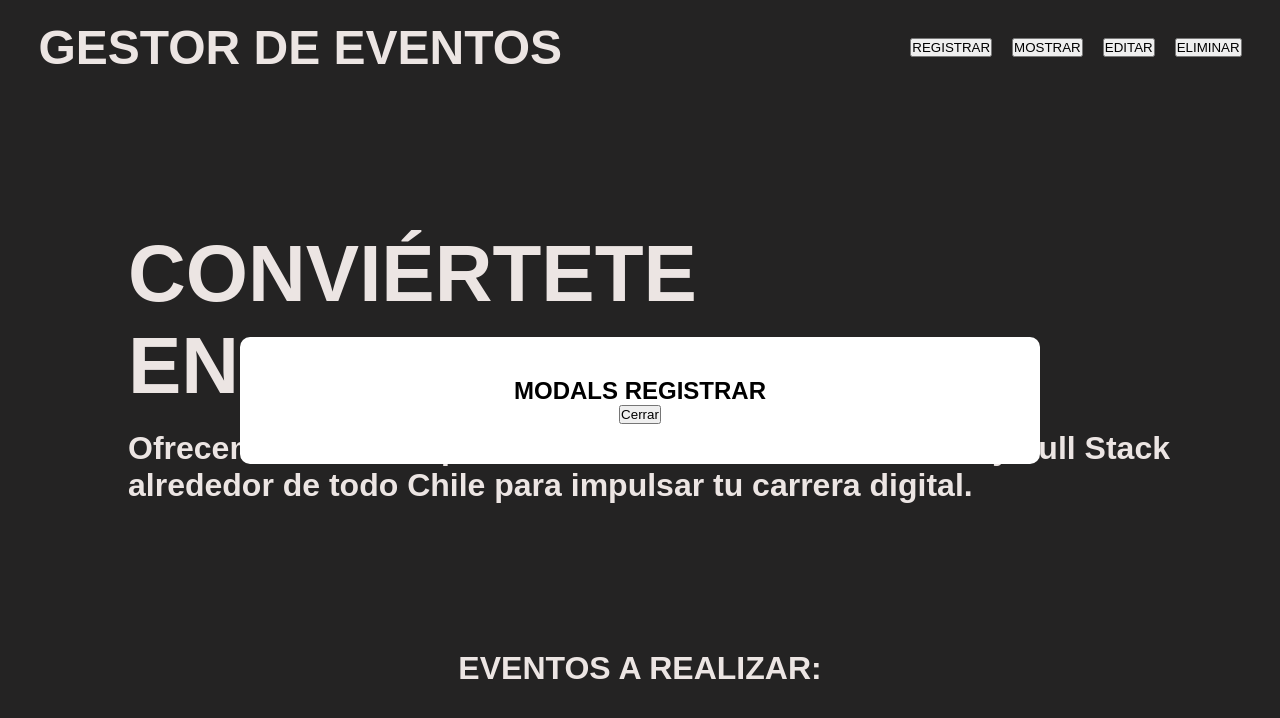
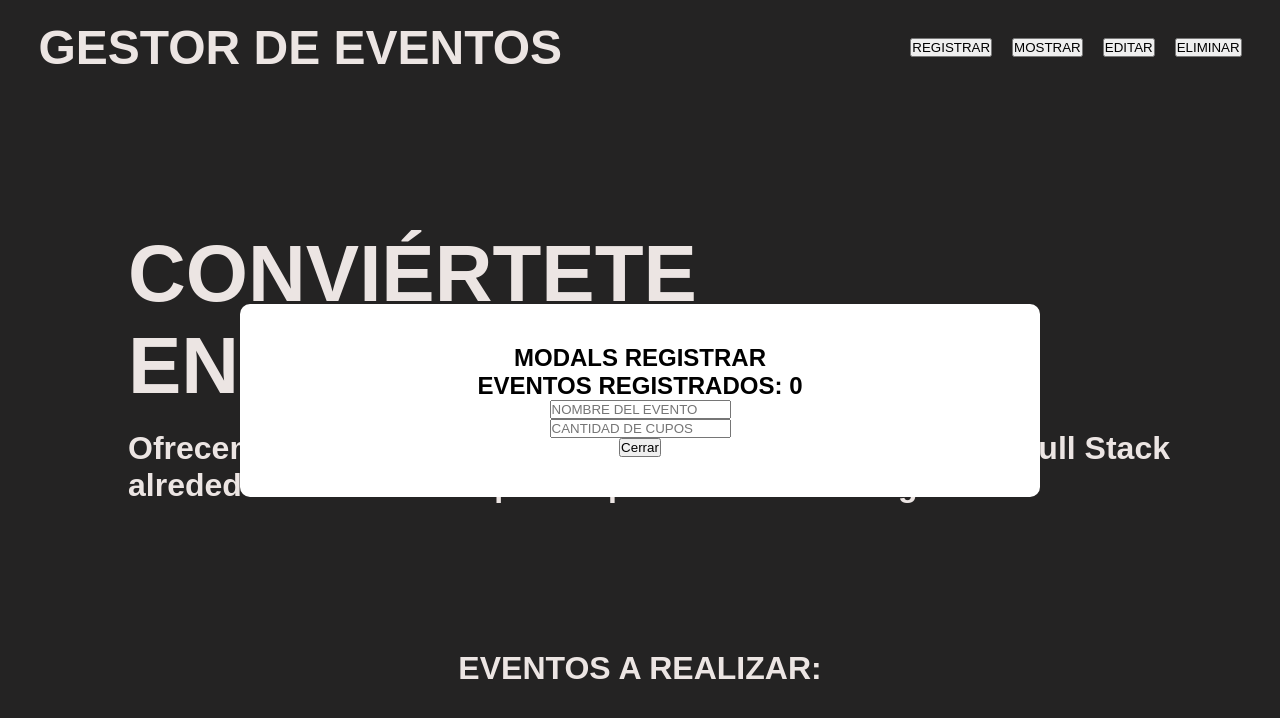
Before and after one commit to Victor-V-G/iei-react-prueba, a Next.js app: page / in a window 1280 px wide. Both pictures are taken after a click on the button "REGISTRAR". Shown: the top 718 px of the page. Built offline with nearby package versions, Linux system fonts and the light colour scheme; a web font is replaced by a local one.

Commit message:
COMPONENTES FORM
se creo un componente que maneja el form de registro, el cual este sera llamado del ModalsRegistrar para ser mostrado dentro de este, funcionando correctamente debido a que esta capturando lo escribido por el usuario y mostrado en el Modals

```diff
--- a/src/app/components/ModalsRegistrar.tsx
+++ b/src/app/components/ModalsRegistrar.tsx
@@ -1,6 +1,7 @@
 import React from 'react'
 import { InterfaceModalsProps } from '../interfaces/InterfaceModalsProps'
 import './modals.styles.css'
+import RegistrarDatosEvento from './RegistrarEvento'
 
 const ModalsRegistrar = ({isOpen, closeModal}: InterfaceModalsProps) => {
     if (!isOpen) return null
@@ -9,6 +10,7 @@ const ModalsRegistrar = ({isOpen, closeModal}: InterfaceModalsProps) => {
     <div className="ModalsBox">
       <div className="ModalsContent">
         <h1>MODALS REGISTRAR</h1>
+        <RegistrarDatosEvento/>
         <button onClick={closeModal}>Cerrar</button>
       </div>
     </div>
--- /dev/null
+++ b/src/app/components/RegistrarEvento.tsx
@@ -0,0 +1,40 @@
+'use client'
+
+import { useState, useEffect } from "react"
+import { InterfaceDatosEventos } from "../interfaces/InterfaceDatosEventos"
+
+const initialStateDatosEventos: InterfaceDatosEventos={
+    nombreDelEvento: "",
+    cantidadDeCupos: 0
+}
+
+const RegistrarDatosEvento = ()=> {
+    const miStorage = window.localStorage
+    const [DatosEventos, setDatosEventos] = useState(initialStateDatosEventos)
+
+    const handleDatosEventos = (name:string,value:string)=>{
+        setDatosEventos(
+            {...DatosEventos,[name]:value}
+        )
+    }
+
+    return (
+        <form>
+            <h1>EVENTOS REGISTRADOS: {DatosEventos.nombreDelEvento} {DatosEventos.cantidadDeCupos} </h1>
+            <input
+                type="text"
+                name="nombreDelEvento"
+                placeholder="NOMBRE DEL EVENTO"
+                onChange={(e)=>handleDatosEventos(e.currentTarget.name,e.currentTarget.value)}
+            /> <br />
+            <input
+                type="number"
+                name="cantidadDeCupos"
+                placeholder="CANTIDAD DE CUPOS"
+                onChange={(e)=>handleDatosEventos(e.currentTarget.name,e.currentTarget.value)}
+            />
+        </form>
+    )
+}
+
+export default RegistrarDatosEvento;
--- /dev/null
+++ b/src/app/interfaces/InterfaceDatosEventos.tsx
@@ -0,0 +1,5 @@
+
+export interface InterfaceDatosEventos{
+    nombreDelEvento:string,
+    cantidadDeCupos:number,
+}
--- a/src/app/page.tsx
+++ b/src/app/page.tsx
@@ -8,12 +8,16 @@ import ModalsRegistrar from './components/ModalsRegistrar';
 import ModalsMostrar from './components/ModalsMostrar';
 import ModalsEditar from './components/ModalsEditar';
 import ModalsEliminar from './components/ModalsEliminar';
+import { InterfaceDatosEventos } from './interfaces/InterfaceDatosEventos';
+
+
 
 export default function Home() {
   const [IsModalOpenRegistrar, setIsModalOpenRegistrar] = useState(false)
   const [IsModalOpenMostrar, setIsModalOpenMostrar] = useState(false)
   const [IsModalOpenEditar, setIsModalOpenEditar] = useState(false)
   const [IsModalOpenEliminar, setIsModalOpenEliminar] = useState(false)
+
 
   return (
     <div className="grid-container">
```
